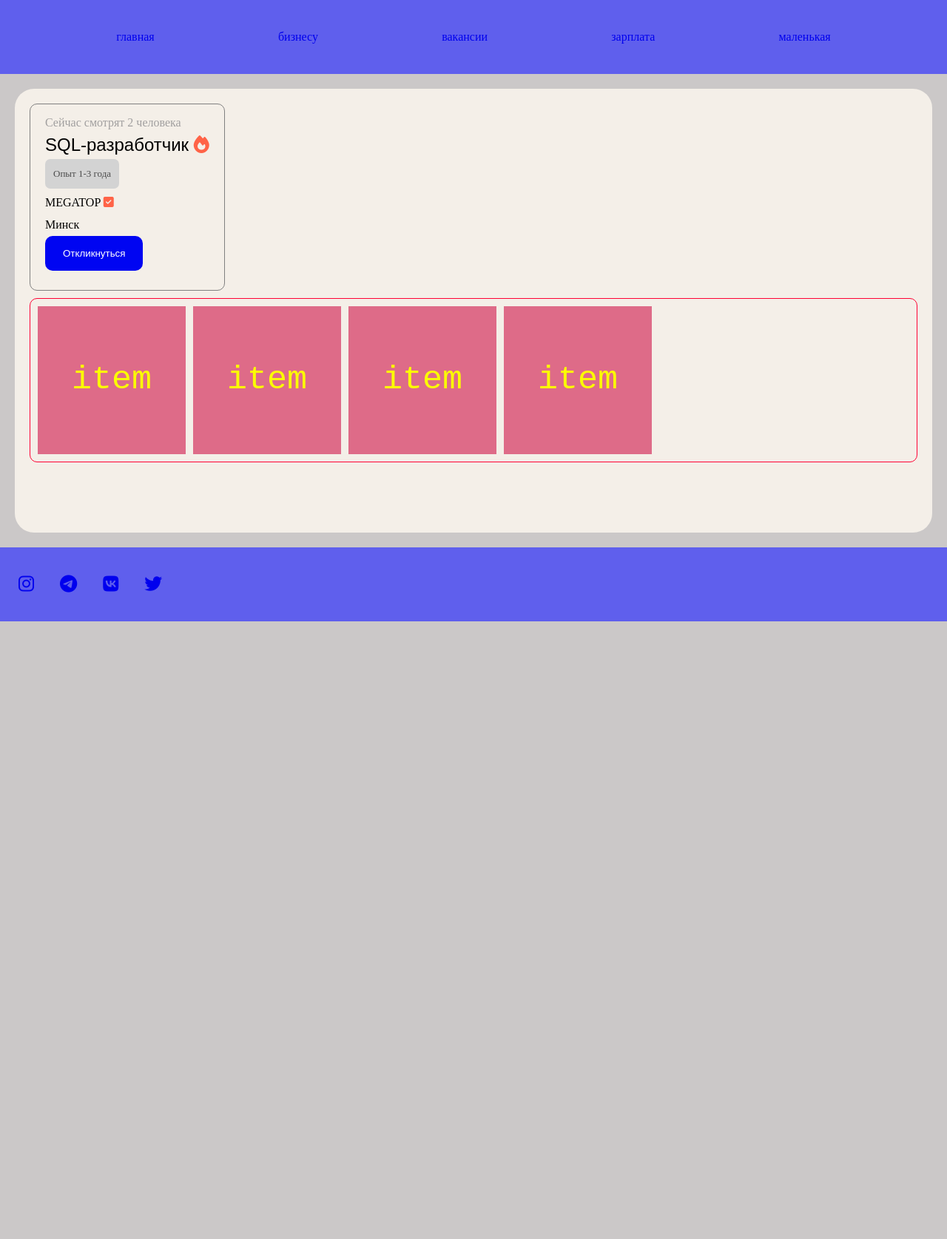
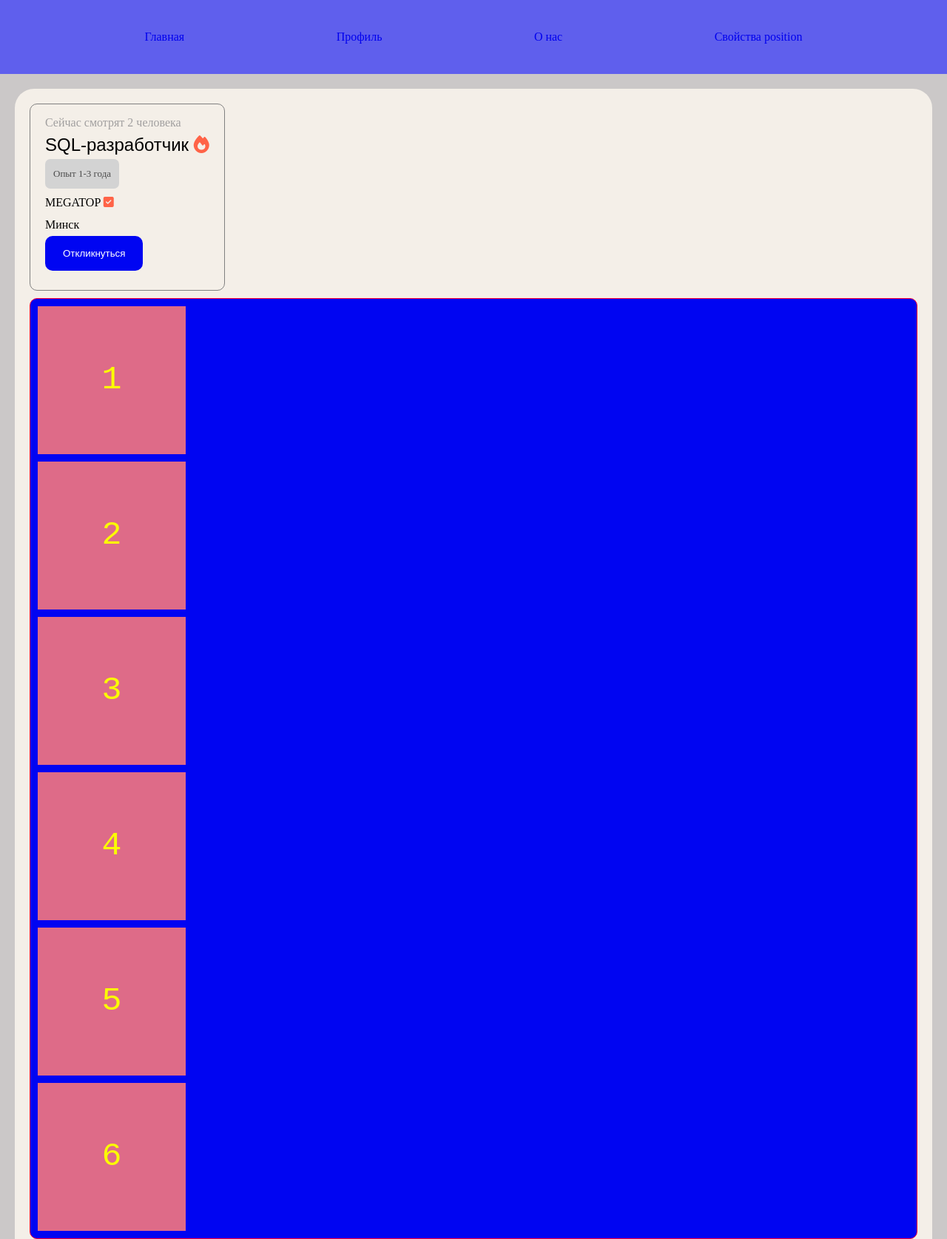
Before and after one commit to benya78/js, a plain HTML site: page index.html in a window 1280 px wide. Shown: the top 1675 px of the page at 74% size. Before the commit the page ends 840 px from the top, so only its background shows below. Drawn offline with Linux system fonts and the light colour scheme.

Commit message:
add position

```diff
--- /dev/null
+++ b/1/style.css
@@ -0,0 +1,155 @@
+/* STYLE RESET */
+*,
+*::before,
+*::after {
+  box-sizing: border-box;
+}
+body,
+h1,
+h2,
+h3,
+h4,
+p,
+ul[class],
+ol[class],
+li,
+figure,
+figcaption,
+blockquote,
+dl,
+dd {
+  margin: 0;
+}
+ul, ol, li {
+    list-style: none; /* Убираем маркеры/номера */
+    padding: 0;      /* Убираем внутренние отступы */
+    margin: 0;       /* Убираем внешние отступы */
+}
+a:active, /* активная/посещенная ссылка */
+a:hover,  /* при наведении */
+a {
+  text-decoration: none;
+}
+.second-card{
+    background-color: #0005f2;
+    border-radius: 10px;
+    display: flex;
+    flex-direction: column;
+    flex-wrap: wrap;
+    height: 600px;
+    gap: 10px;
+    justify-content: space-evenly;
+}
+.child{
+    width: 200px;
+    height: 200px;
+    background-color: rgb(222, 107, 136);
+    gap: 10px;
+    display: flex;
+    justify-content: center;
+    align-items: center;
+    font-size: 45px ;
+    font-family: 'Courier New', Courier, monospace;
+    color: rgb(251, 255, 0);
+}
+.container{
+   height: 300px;
+   width: 100%;
+   background-color: bisque;
+   display: flex;
+   align-items: center;
+   border: 1px dashed black;
+}
+.circle{
+    background-color: blueviolet;
+    animation-duration: 7s;
+    animation-name: slidein;
+    animation-iteration-count: infinite;
+
+}
+.scrollable{
+    display: block;
+    overflow-y: auto ;
+}
+.scrollable::-webkit-scrollbar {
+    width: 12px;               /* ширина всей полосы прокрутки */
+  }
+
+.scrollable::-webkit-scrollbar-track {
+    background: orange;        /* цвет зоны отслеживания */
+    border-radius: 12px;
+  }
+
+.scrollable::-webkit-scrollbar-thumb {
+    background-color: blue;    /* цвет бегунка */
+    border-radius: 20px;       /* округлось бегунка */
+    border: 3px solid orange;  /* отступ вокруг бегунка */
+
+
+}
+.item{
+   padding: 50px 0;
+}
+  @keyframes slidein {
+   0% {
+      width: 100px;
+      height: 100px;
+
+    }
+
+    50% {
+    width: 500px;
+    height: 50px;
+    border-radius: 50px;
+    background-color: #0005f2;
+    }
+    100%{
+        width: 100px;
+        height: 100px;
+        border-radius: 0%;
+        background-color: black;
+    }
+  }
+  .circle-anim{
+    width: 200px;
+    height: 200px;
+    background-color: blueviolet;
+    border-radius: 20%;
+
+    animation: anim 1s;
+    animation-name: anim;
+    animation-duration: 1s;
+    animation-delay: 1s;
+    animation-iteration-count: infinite;
+    animation-direction: alternate;
+  }
+  @keyframes anim{
+    50% {
+      rotate: 45deg;
+    }
+
+    100% {
+      translate: 75vw;
+    }
+  }
+  .box-1{
+    background-color: aquamarine;
+    width: 200px;
+    height: 200px;
+
+  }
+  .box-2{
+    background-color: bisque;
+    height: 200px;
+    width: 200px;
+  }
+  .box-3{
+    background-color: blueviolet;
+    width: 200px;
+    height: 200px;
+  }
+  .box-4{
+    background-color: blanchedalmond;
+    width: 200px;
+    height: 200px;
+  }
--- a/index.html
+++ b/index.html
@@ -5,7 +5,6 @@
     <meta name="viewport" content="width=device-width, initial-scale=1.0">
     <title>Document</title>
     <link rel="stylesheet" href="style.css">
-    <link rel="stylesheet">
     <script src="https://kit.fontawesome.com/10a6e84760.js" crossorigin="anonymous"></script>
 </head>
 <body>
@@ -13,20 +12,25 @@
      <nav class="nav">
         <ul class="link-container">
             <li>
-                <a href="https://catalog.onliner.by/mobile?utm_source=google&utm_medium=cpc&utm_campaign=DYN%20PMax%20%7C%20%D0%A1%D0%BC%D0%B0%D1%80%D1%82%D1%84%D0%BE%D0%BD%D1%8B%20%7C%20%D0%9C%D0%B8%D0%BD%D1%81%D0%BA%20%D0%B8%20%D0%BE%D0%B1%D0%BB&gad_source=1" target="_blank">главная</a>
+                <a href="index.html">
+                    Главная
+                </a>
             </li>
             <li>
-                <a href="https://catalog.onliner.by/mobile/apple/iphone15256blk" target="_blank">бизнесу</a>
+                <a href="profile.html">
+                    Профиль
+                </a>
             </li>
             <li>
-                 <a href="https://catalog.onliner.by/mobile/apple/iphone15256blk" target="_blank">вакансии</a>
+              <a href="about.html">
+                О нас
+              </a>
            </li>
-            <li>
-                <a href="https://catalog.onliner.by/mobile/apple/iphone15256blk" target="_blank">зарплата</a>
-            </li>
-            <li>
-                <a href="https://catalog.onliner.by/mobile/apple/iphone15256blk" target="_blank">маленькая</a>
-            </li>
+           <li>
+            <a href="position.html">
+            Свойства position
+           </a>
+        </li>
         </ul>
      </nav>
     </header>
@@ -59,16 +63,28 @@
         </div>
         <div class="second-card">
             <div class="child">
-                <span>item</span>
+                <span>
+                    1</span>
             </div>
             <div class="child">
-                <span>item</span>
+                <span>
+                    2</span>
             </div>
             <div class="child">
-                <span>item</span>
+                <span>
+                    3</span>
             </div>
             <div class="child">
-                <span>item</span>
+                <span>
+                    4</span>
+            </div>
+            <div class="child">
+                <span>
+                    5</span>
+            </div>
+            <div class="child">
+                <span>
+                    6</span>
             </div>
         </div>
     </main>
--- /dev/null
+++ b/position.css
@@ -0,0 +1,31 @@
+.square{
+    width: 100vw;
+    height: 200px;
+    background-color: blueviolet;
+}
+.box{
+    background-color: rgb(247, 167, 63);
+    width: 100vw;
+    height: 100vh;
+    position: relative;
+}
+.child{
+    width: 100px;
+    height: 100px;
+    background-color: blue;
+    color: aliceblue;
+    text-align: center;
+    position: fixed;
+    top: 50%;
+    left: 50%;
+    transform: translate(-50%, -50%);
+}
+.second-child{
+    width: 100px;
+    height: 100px;
+    background-color: rgb(17, 255, 0);
+    color: aliceblue;
+    text-align: center;
+    position: relative;
+    top: 50px;
+}
--- a/style.css
+++ b/style.css
@@ -136,12 +136,14 @@ button:hover {
     }
 .second-card{
     border: 1px solid rgb(255, 0, 51);
+    background-color: #0005f2;
     border-radius: 10px;
     display: flex;
     gap: 10px;
+    margin: 10px 0;
     padding: 10px;
-    margin: 10px 0;
-    flex-wrap: wrap;
+    flex-direction: column;
+    flex-wrap: nowrap;
 }
 .child{
     width: 200px;
```
Also changed, not shown: 1/index.html (added, +77 -0 lines), about.html (added, +11 -0 lines), position.html (added, +27 -0 lines), profile.html (added, +11 -0 lines).
